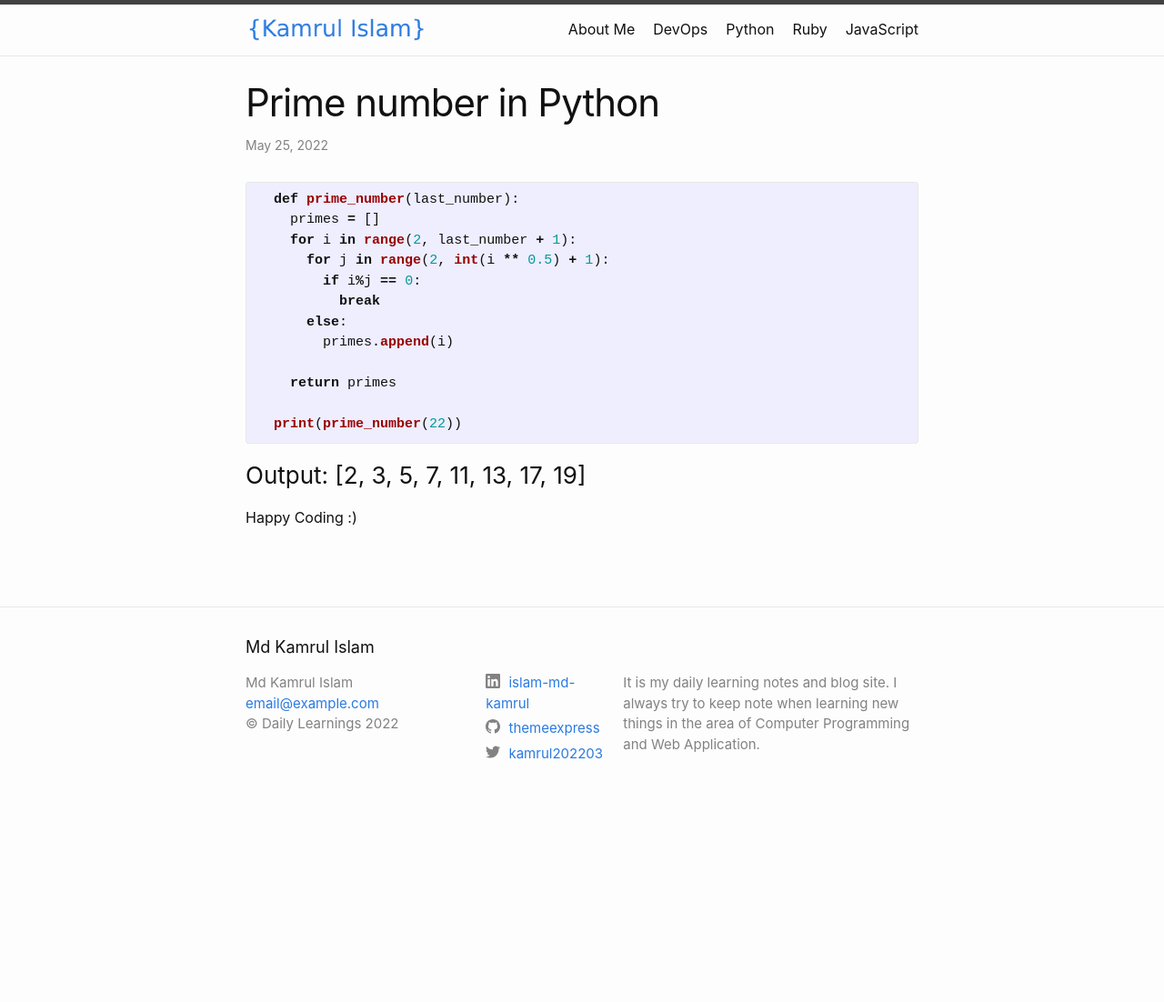
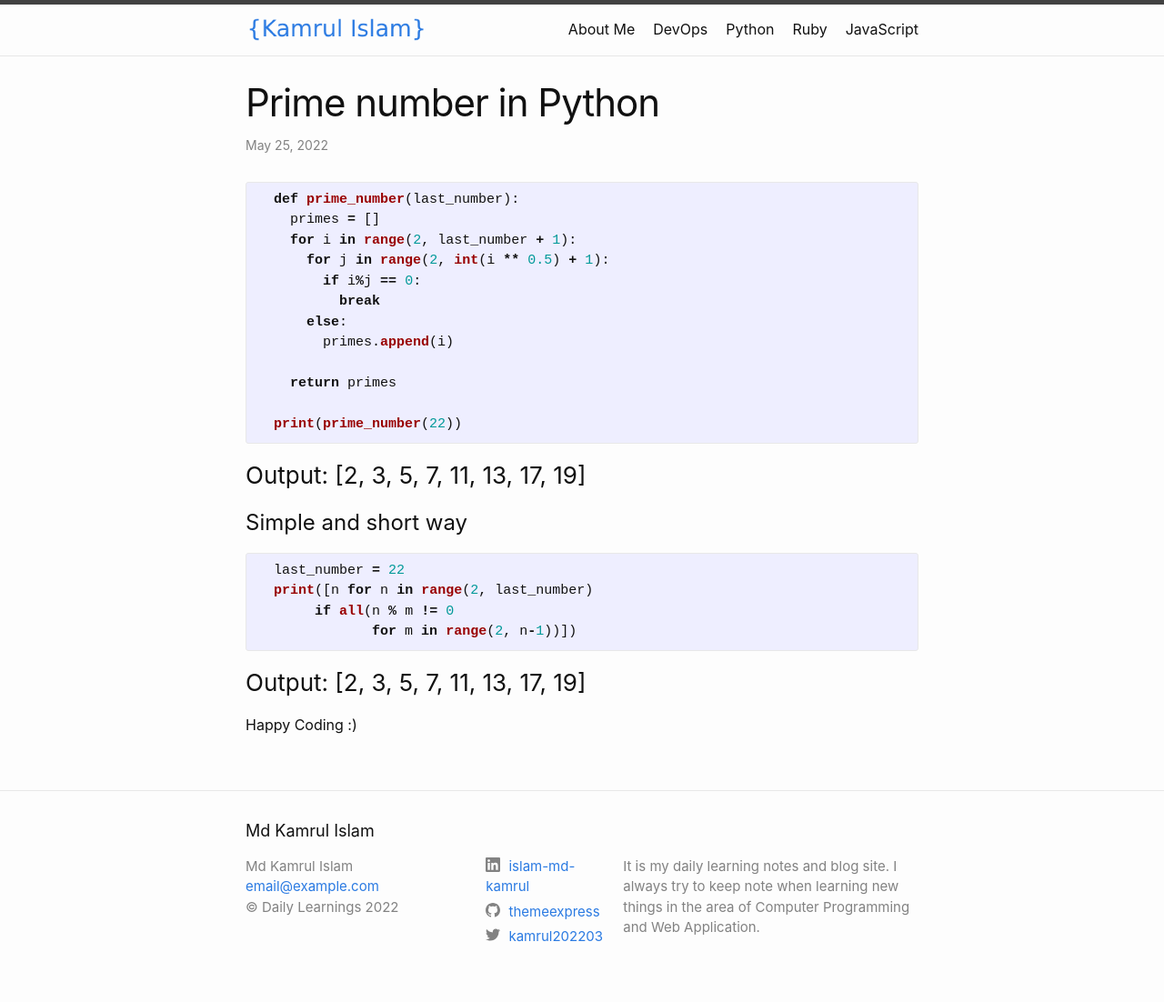
Before and after one commit to themeexpress/themeexpress.github.io, a Jekyll site: the page built from python/_posts/2022-05-25-Prime-number-in-python.markdown, in a window 1280 px wide. Shown: the whole page at 91% size. Built offline with Jekyll 4.4.1, drawn with Linux system fonts in a browser that asks for light colours; before the commit the page ends 900 px from its top, so only the background shows below that.

Commit message:
Added new way of code
added new code

```diff
--- a/python/_posts/2022-05-25-Prime-number-in-python.markdown
+++ b/python/_posts/2022-05-25-Prime-number-in-python.markdown
@@ -24,4 +24,15 @@ category: Python
 
 ### Output: [2, 3, 5, 7, 11, 13, 17, 19]
 
+# Simple and short way
+
+{% highlight python %}
+  last_number = 22
+  print([n for n in range(2, last_number)
+       if all(n % m != 0
+              for m in range(2, n-1))])
+{% endhighlight %}
+
+### Output: [2, 3, 5, 7, 11, 13, 17, 19]
+
 Happy Coding :)
```
